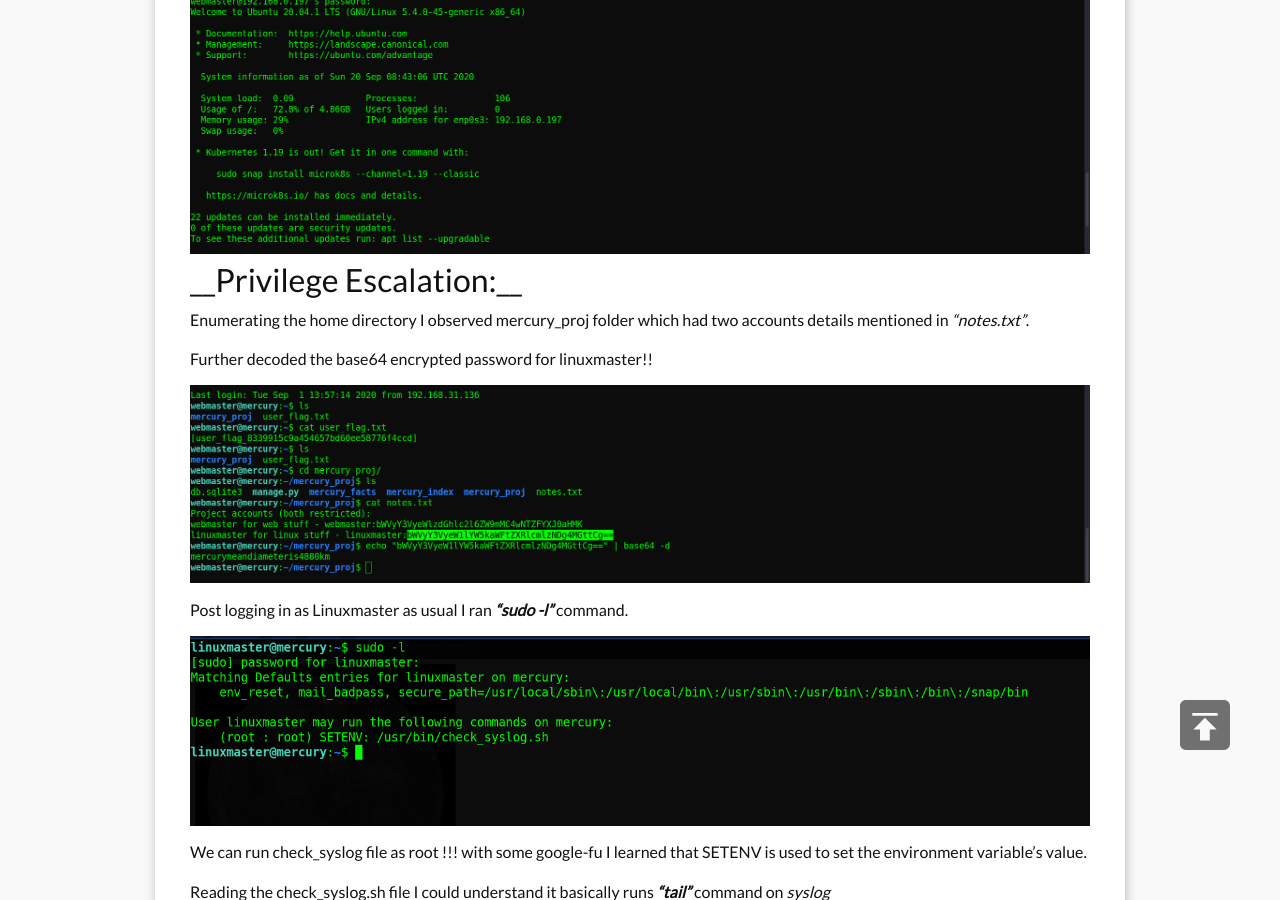
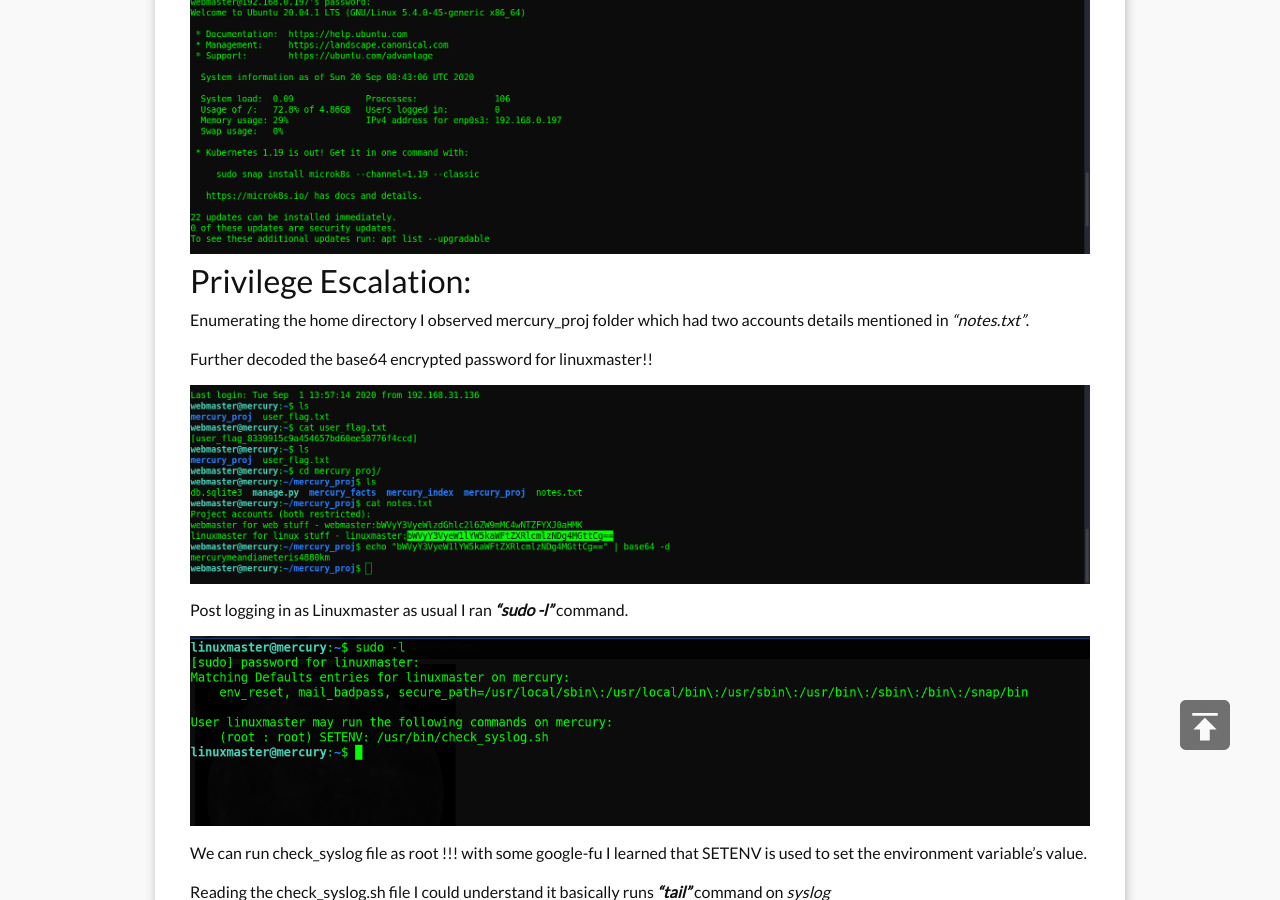
Before and after one commit to kasyapgirijan/kasyapgirijan.github.io, a Jekyll site: the page built from _posts/2020-09-20-The Planets Mercury.markdown, in a window 1280 px wide and 900 px high, scrolled down 2944 px. Built offline with Jekyll 4.4.1, drawn with Linux system fonts in a browser that asks for light colours; comment, search, counter and statistics services are not loaded.

```diff
--- a/_posts/2020-09-20-The Planets Mercury.markdown
+++ b/_posts/2020-09-20-The Planets Mercury.markdown
@@ -11,7 +11,7 @@ About the Machine: Mercury is an easier box, with no bruteforcing required. Ther
 
 Let's begin!
 
-__Network Scanning:__
+<h2>Network Scanning:</h2>
 
 To identify the services running lets run nmap scan with command __*“nmap -sC -SV 192.168.0.197”*__  .
 ![nmap](/images/Mercury_1.png)
@@ -43,7 +43,8 @@ With few attempts I was able to login with SSH using the user __*"webmaster"*__
 
 ![SQLMap_PSD](/images/Mercury_7.png)
 
-<h2>__Privilege Escalation:__</h2>
+
+<h2>Privilege Escalation:</h2>
 
 Enumerating the home directory I observed mercury_proj folder which had two accounts details mentioned in *"notes.txt"*.
 
```
